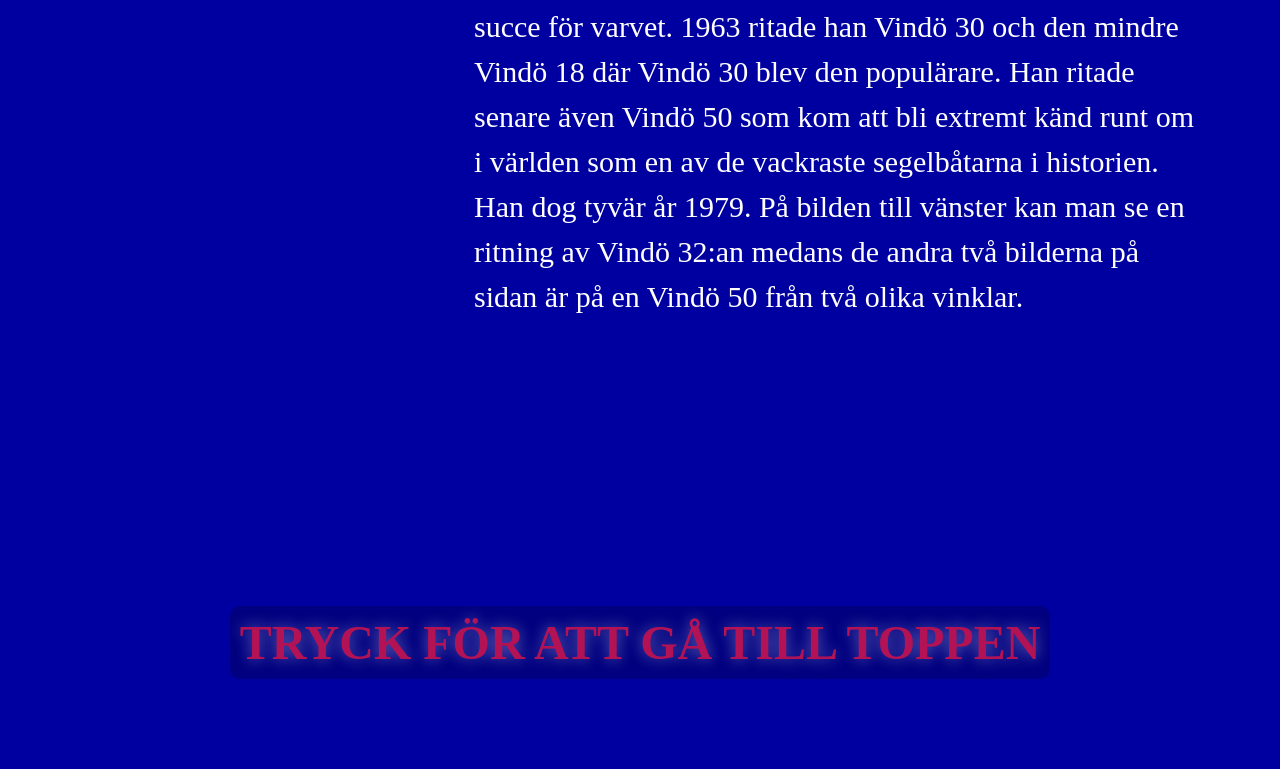
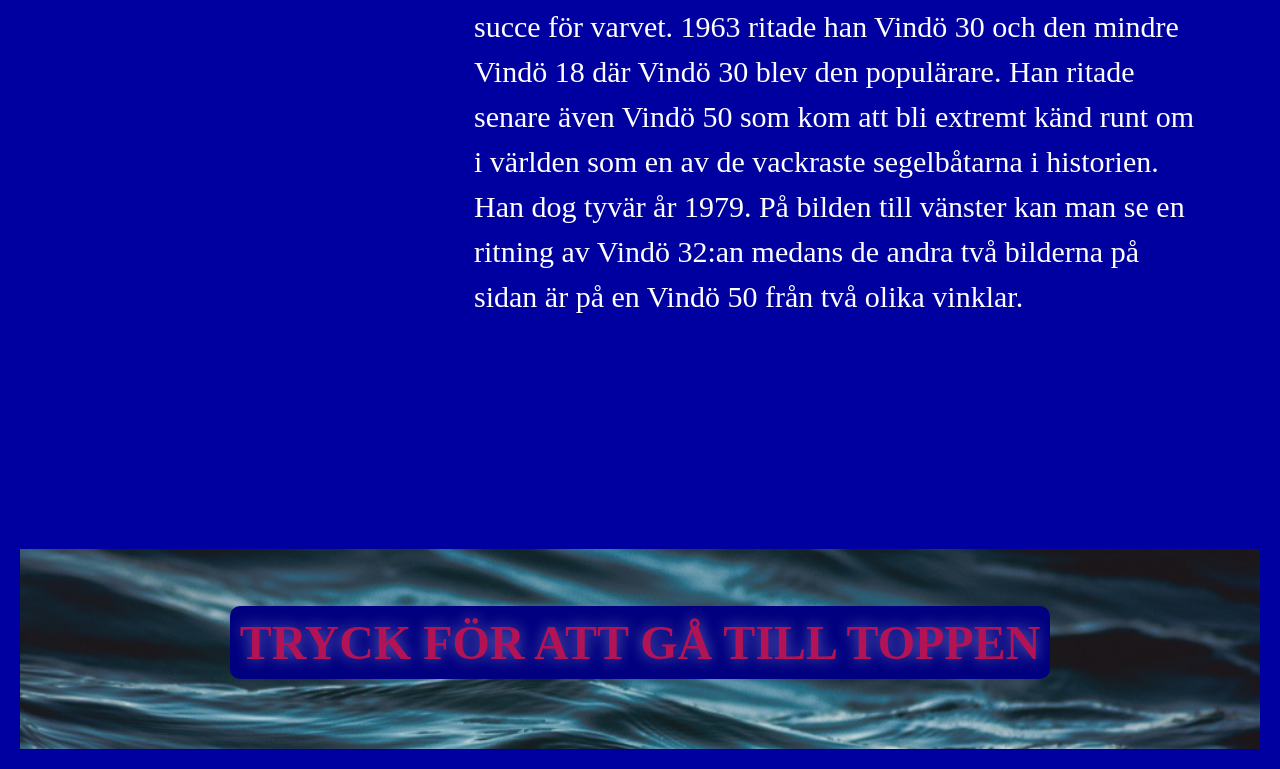
Before and after one commit to Wilhelm331/Allt-om-Vind-, a plain HTML site: page index.html in a window 1280 px wide. Shown: the part 2876-3645 px from the top of the page. Drawn offline with Linux system fonts and the light colour scheme; files whose address does not match are found by name.

Commit message:
Update style.css

```diff
--- a/style.css
+++ b/style.css
@@ -556,7 +556,7 @@ header h1{
 /* Footer css */
 
 .footer{
-    background-image: url(bilder/vattenbild.jpg);
+    background-image: url(vattenbild.jpg);
     background-repeat: no-repeat;
     background-size: 100%;
     height: 200px;
```
